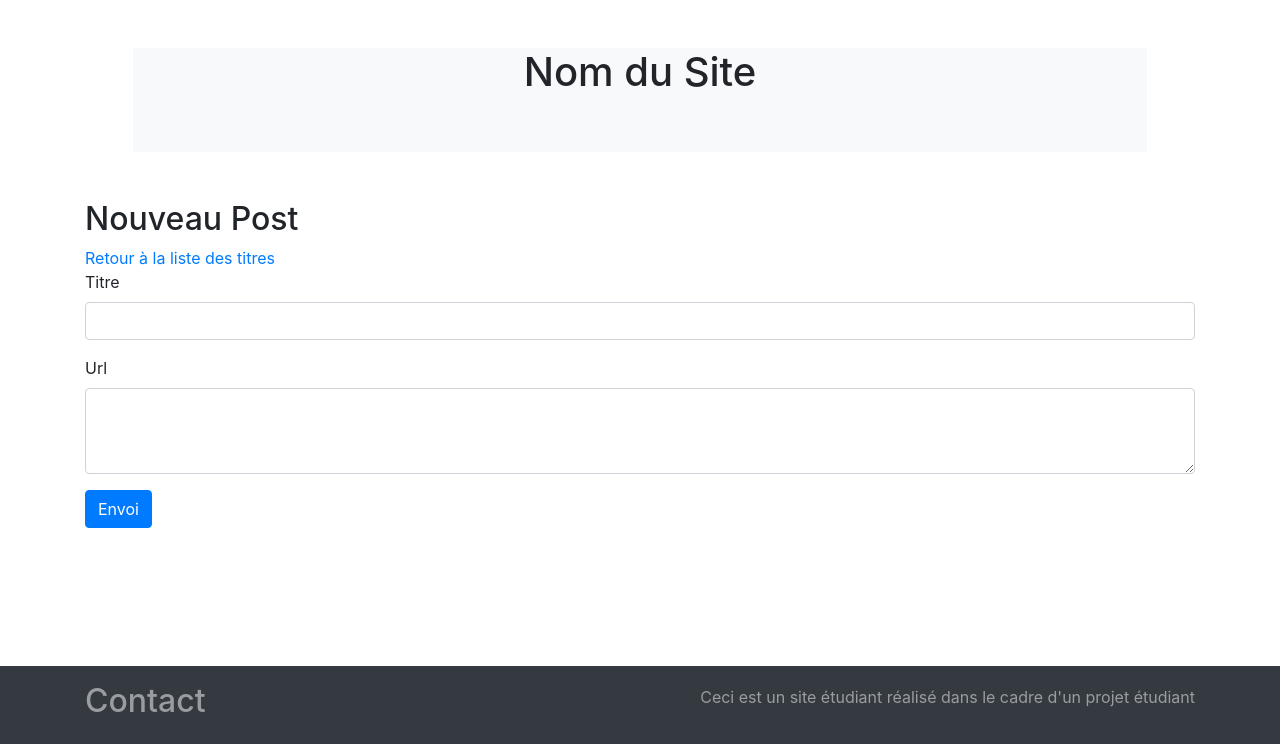
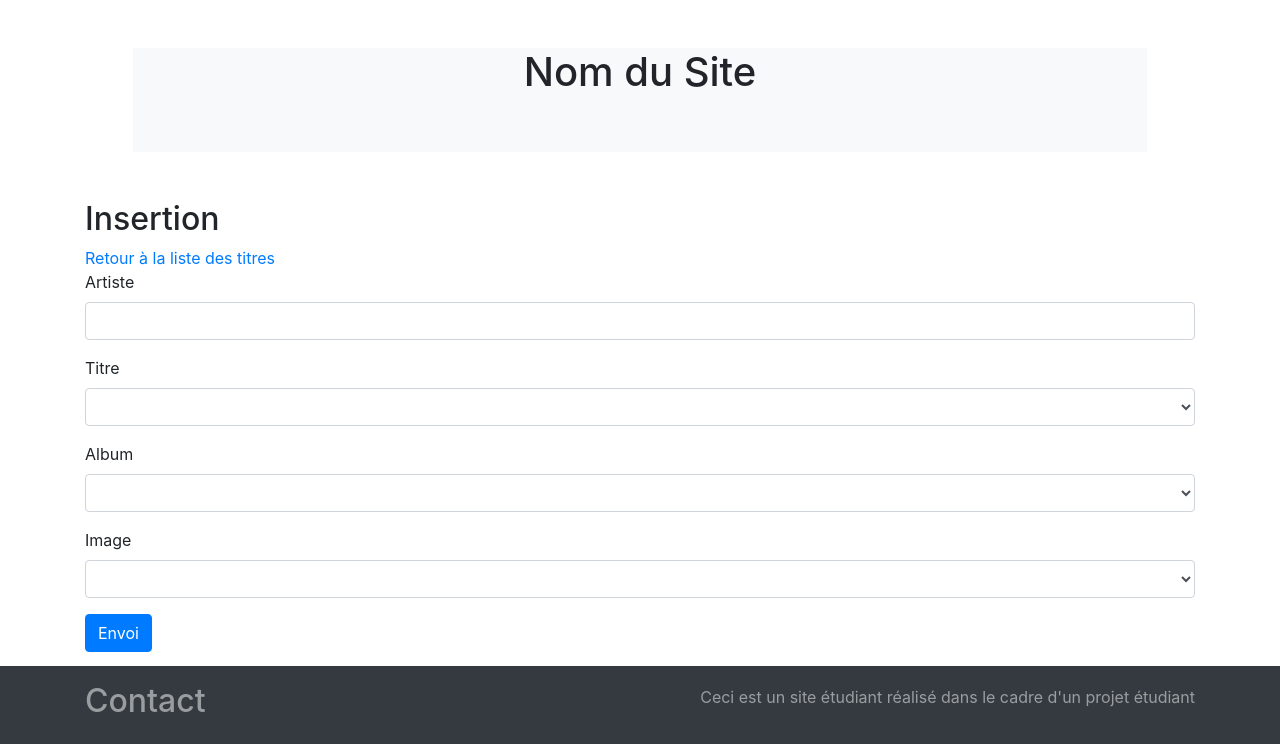
Before and after one commit to janjakg/Projet5, a PHP site: page /index.php?action=createPost in a window 1280 px wide. Shown: the part 56-800 px from the top of the page. Run offline with PHP 8.4, Linux system fonts and the light colour scheme; lists and menus that the app fills with data are empty.

Commit message:
ajout d'input pour l'insertion d'un track

```diff
--- a/view/backend/createPost.php
+++ b/view/backend/createPost.php
@@ -8,17 +8,28 @@
   </div>
 </div>
 
-  <h2>Nouveau Post</h2>
+  <h2>Insertion</h2>
   <a href="index.php?action=adminCrud">Retour à la liste des titres</a>
   <form action="index.php?action=sendPost" method="post">
     <div class="form-group">
+      <label for="artist">Artiste</label>
+      <input type="text" class="form-control" name="artist" id="artist">
+      <div style="display:none; color: #f55"; id="error message"></div>
+    </div>
+   <div class="form-group">
       <label for="title">Titre</label>
-      <input type="text" class="form-control" name="title" id="title">
+      <select name="title" type="text" class="form-control" name="title" id="title"></select>
     </div>
     <div class="form-group">
-    <label for="contenu">Url</label>
-    <textarea class="form-control" id="content" rows="3"></textarea>
-  </div>
+      <label for="album">Album</label>
+      <select name="album" type="text" class="form-control" name="album" id="album"></select>
+    </div>
+    <div class="form-group">
+      <label for="image">Image</label>
+      <select name="image" type="int" class="form-control" name="image" id="image"></select>
+    </div>
+
+
 
     <button type="submit" class="btn btn-primary" name="submit">Envoi</button>
   </form>
```
